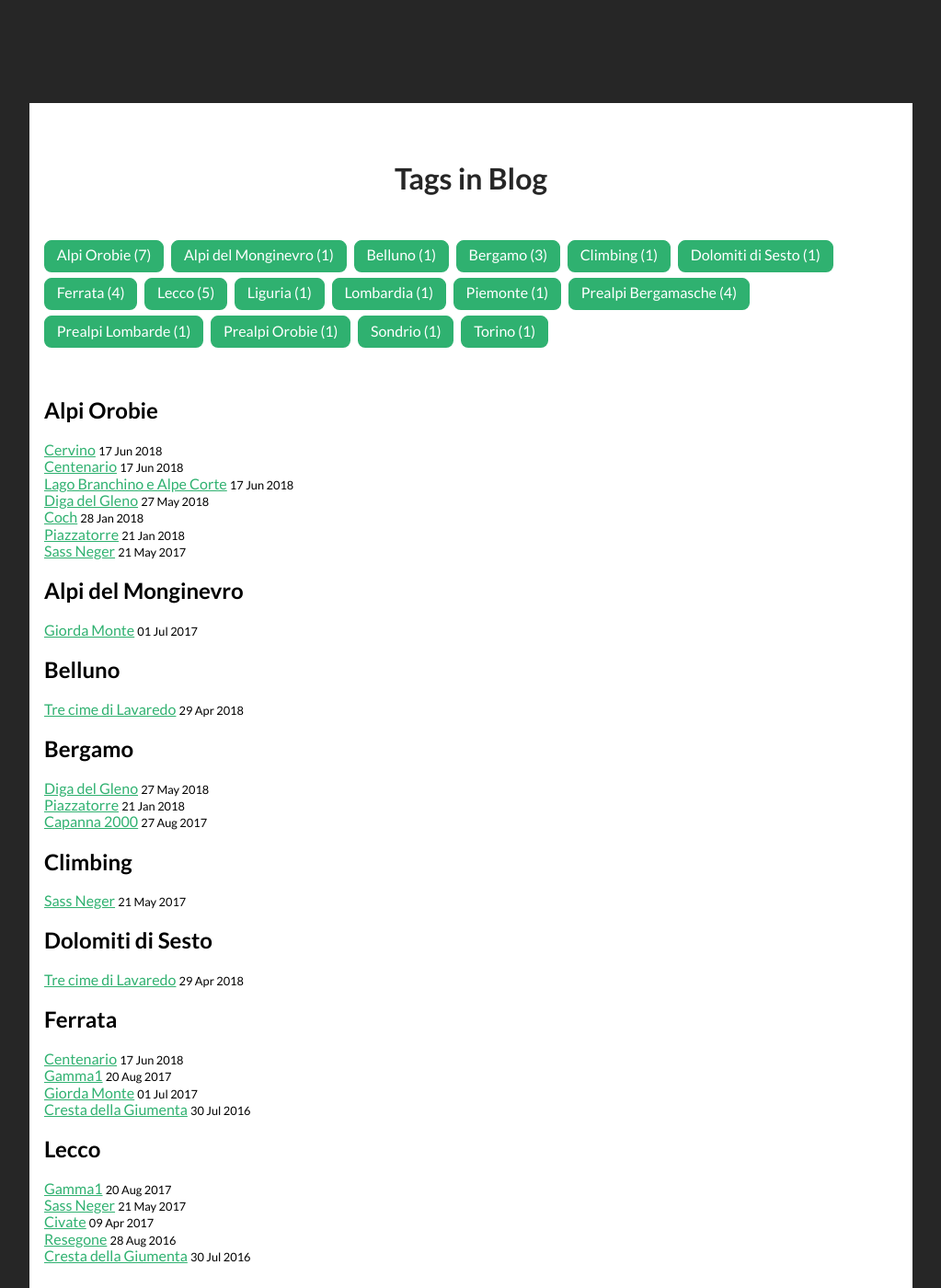
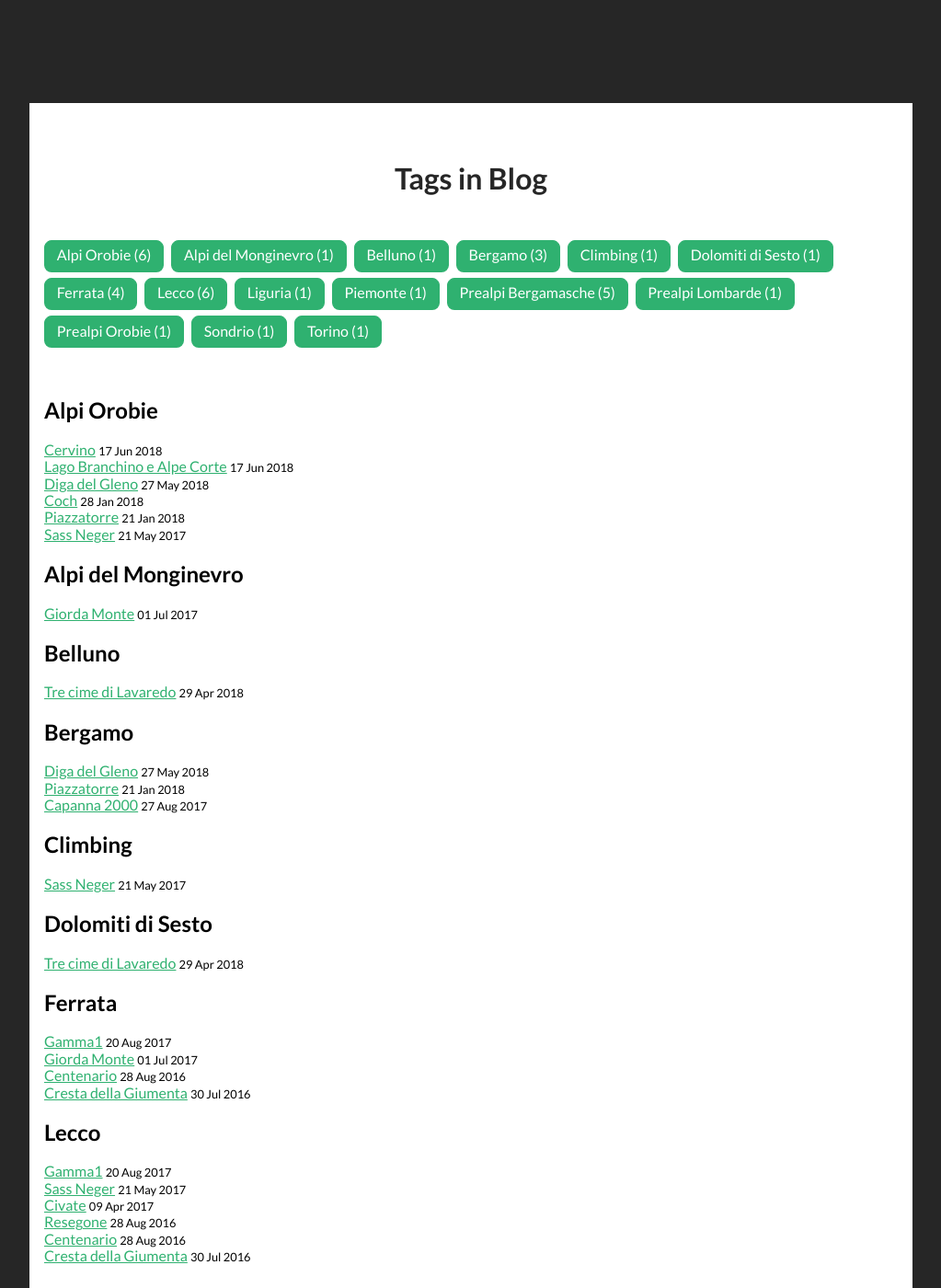
Before and after one commit to RCasatta/mirimonti, a Jekyll site: the page built from _pages/tags.html, in a window 1280 px wide and 1400 px high. Shown: the whole window at 92% size, without its empty margins (128-1151 px from the left). Built offline with Jekyll 4.4.1, drawn with Linux system fonts in a browser that asks for light colours; comment, search, counter and statistics services are not loaded; some of the changed text lies outside the part shown.

Commit message:
Update and rename 2018-07-17-centenario.md to 2016-08-28-centenario.md

```diff
--- a/_posts/2018-07-17-centenario.md
+++ b/_posts/2016-08-28-centenario.md
@@ -2,9 +2,9 @@
 layout: post
 title: "Centenario"
 img: Fine_ferrata_Centenario.jpg
-date: 2018-06-17
+date: 2016-08-28
 description: Descrizione breve
-tag: [Alpi Orobie, Ferrata, Lombardia]
+tag: [Prealpi Bergamasche, Lecco, Ferrata]
 img_dir: centenario
 gps_parking:
 ---
```
